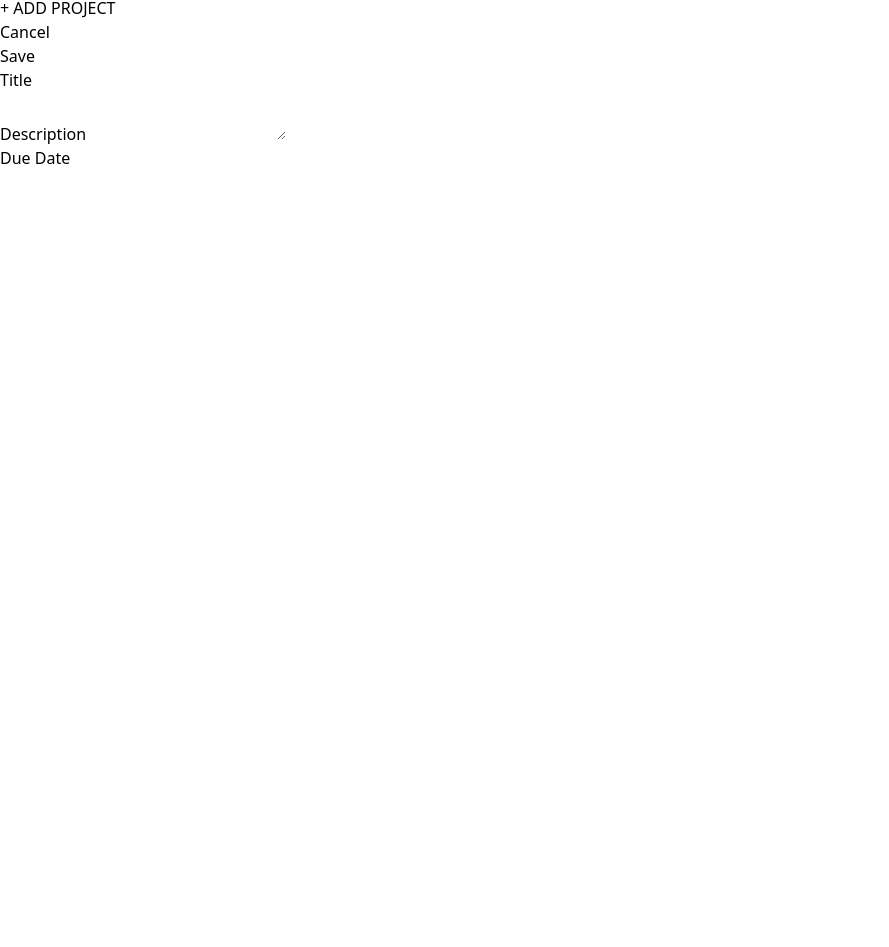
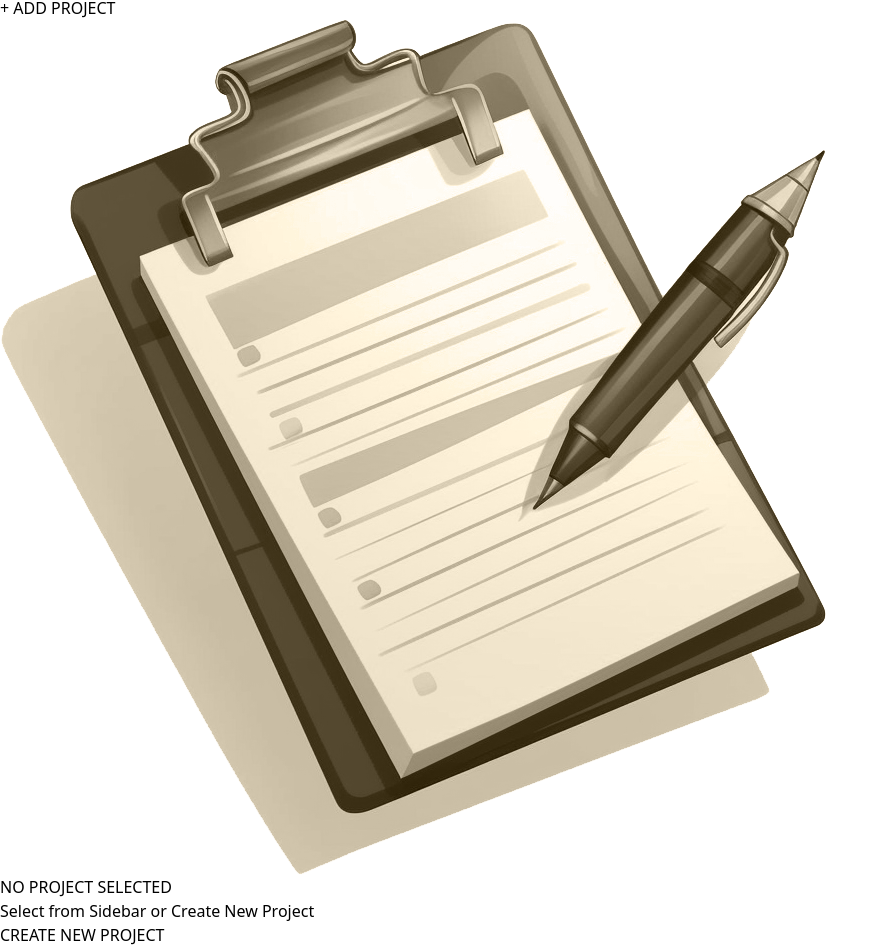
Before and after one commit to anshul-59/-Practise-_Project_Management_App, a React (Vite) app: page / in a window 1280 px wide. Shown: the part 28-975 px from the top of the page, without its empty margins (0-889 px from the left). Before the commit the page ends 800 px from the top, so only its background shows below. Built offline with nearby package versions, Linux system fonts and the light colour scheme.

Commit message:
saving the user value to the object created.

```diff
--- a/src/App.jsx
+++ b/src/App.jsx
@@ -1,11 +1,54 @@
+import { useState } from "react";
+
 import NewProject from "./components/NewProject.jsx";
+import NoProjectSelected from "./components/NoProjectSelected.jsx";
 import ProjectsSidebar from "./components/ProjectsSidebar.jsx";
 
 function App() {
+  const [projectsState, setProjectsState] = useState({
+    selectedProjectId: undefined,
+    projects: [],
+  });
+
+  function handleStartAddProject() {
+    setProjectsState((prevState) => {
+      return {
+        ...prevState,
+        selectedProjectId: null,
+      };
+    });
+  }
+
+  function handleAddProject(projectData) {
+    setProjectsState((prevState) => {
+      const newProject = {
+        ...projectData,
+        id: Math.random(),
+      };
+      return {
+        ...prevState,
+        projects: [...prevState.projects, newProject],
+      };
+    });
+  }
+
+  let content;
+
+  if (projectsState.selectedProjectId === null) {
+    content = (
+      <NewProject
+        onAdd={handleAddProject}
+        onStartAddProject={handleStartAddProject}
+      />
+    );
+  } else if (projectsState.selectedProjectId === undefined) {
+    content = <NoProjectSelected onStartAddProject={handleStartAddProject} />;
+  }
+
   return (
     <main className="h-screen my-8 flex gap-8">
-      <ProjectsSidebar />
-      <NewProject />
+      <ProjectsSidebar onStartAddProject={handleStartAddProject} />
+      {content}
     </main>
   );
 }
--- /dev/null
+++ b/src/components/Button.jsx
@@ -0,0 +1,10 @@
+export default function Button({ children, ...props }) {
+  return (
+    <button
+      {...props}
+      className="px-4 py-2 text-xs md:text-base rounded-md bg-stone-700 text-stone-200 hover:bg-stone-600 hover:text-stone-100"
+    >
+      {children}
+    </button>
+  );
+}
--- a/src/components/Input.jsx
+++ b/src/components/Input.jsx
@@ -1,4 +1,6 @@
-export default function Input({ textarea, label, ...props }) {
+import { forwardRef } from "react";
+
+const Input = forwardRef(function Input({ textarea, label, ...props }, ref) {
   const classes =
     "w-full p-1 border-b-2 rounded-md border-stone-300 bg-stone-200 text-stone-600 focus:outline-none focus:border-stone-600";
   return (
@@ -7,10 +9,12 @@
         {label}
       </label>
       {textarea ? (
-        <textarea {...props} className={classes} />
+        <textarea ref={ref} {...props} className={classes} />
       ) : (
-        <input {...props} className={classes} />
+        <input ref={ref} {...props} className={classes} />
       )}
     </p>
   );
-}
+});
+
+export default Input;
--- a/src/components/NewProject.jsx
+++ b/src/components/NewProject.jsx
@@ -1,6 +1,23 @@
 import Input from "./Input";
+import { useRef } from "react";
 
-export default function NewProject() {
+export default function NewProject({ onAdd }) {
+  const title = useRef();
+  const description = useRef();
+  const dueDate = useRef();
+
+  function handleSave() {
+    const enteredTitle = title.current.value;
+    const enteredDescription = description.current.value;
+    const enteredDueDate = dueDate.current.value;
+
+    onAdd({
+      title: enteredTitle,
+      description: enteredDescription,
+      dueDate: enteredDueDate,
+    });
+  }
+
   return (
     <div className="w-[35rem] mt-16">
       <menu className="flex items-center justify-end gap-4 my-4">
@@ -10,15 +27,18 @@
           </button>
         </li>
         <li>
-          <button className="px-6 py-2 bg-stone-700 text-stone-50 hover:bg-stone-400 hover:text-stone-200 rounded-md">
+          <button
+            onClick={handleSave}
+            className="px-6 py-2 bg-stone-700 text-stone-50 hover:bg-stone-400 hover:text-stone-200 rounded-md"
+          >
             Save
           </button>
         </li>
       </menu>
       <div>
-        <Input label="Title" />
-        <Input label="Description" textarea />
-        <Input label="Due Date" />
+        <Input type="text" ref={title} label="Title" />
+        <Input type="text" ref={description} label="Description" textarea />
+        <Input type="date" ref={dueDate} label="Due Date" />
       </div>
     </div>
   );
--- a/src/components/NoProjectSelected.jsx
+++ b/src/components/NoProjectSelected.jsx
@@ -1,3 +1,22 @@
-export default function NoProjectSelected() {
-  return;
+import NoProjectImg from "../assets/no-projects.png";
+import Button from "./Button.jsx";
+
+export default function NoProjectSelected({ onStartAddProject }) {
+  return (
+    <div className="mt-8 text-center w-2/3">
+      <img
+        src={NoProjectImg}
+        className="w-16 h-16 objext-contain mx-auto"
+      ></img>
+      <h2 className="text-xl font-bold text-stone-600 my-4">
+        NO PROJECT SELECTED
+      </h2>
+      <p className="text-stone-400 mb-4 ">
+        Select from Sidebar or Create New Project
+      </p>
+      <p className="mt-8">
+        <Button onClick={onStartAddProject}>CREATE NEW PROJECT</Button>
+      </p>
+    </div>
+  );
 }
--- a/src/components/ProjectsSidebar.jsx
+++ b/src/components/ProjectsSidebar.jsx
@@ -1,13 +1,13 @@
-export default function ProjectsSidebar() {
+import Button from "./Button.jsx";
+
+export default function ProjectsSidebar({ onStartAddProject }) {
   return (
     <aside className="w-1/3 px-8 py-16 bg-stone-900 text-stone-50 md:w-72 rounded-r-xl">
       <h2 className="mb-8 font-bold uppercase md:text-xl text-stone-200">
         YOUR PROJECTS
       </h2>
       <div>
-        <button className="px-4 py-2 text-xs md:text-base rounded-md bg-stone-700 text-stone-200 hover:bg-stone-600 hover:text-stone-100">
-          + ADD PROJECT
-        </button>
+        <Button onClick={onStartAddProject}>+ ADD PROJECT</Button>
       </div>
       <ul></ul>
     </aside>
```
